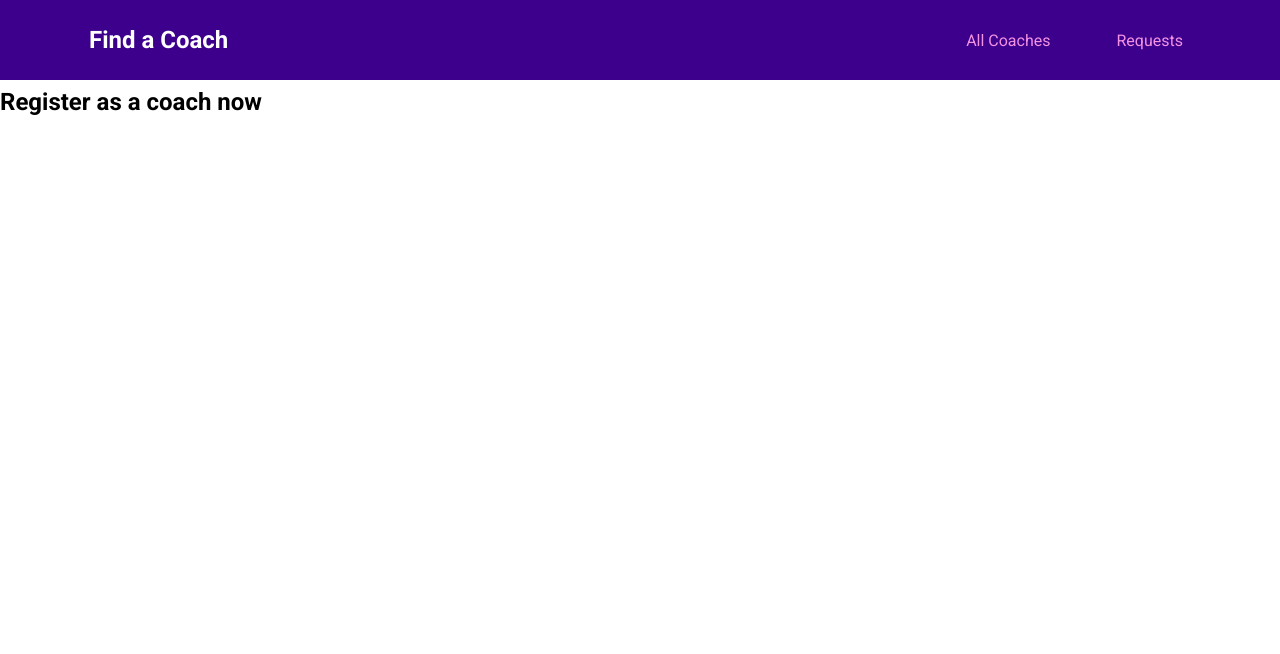
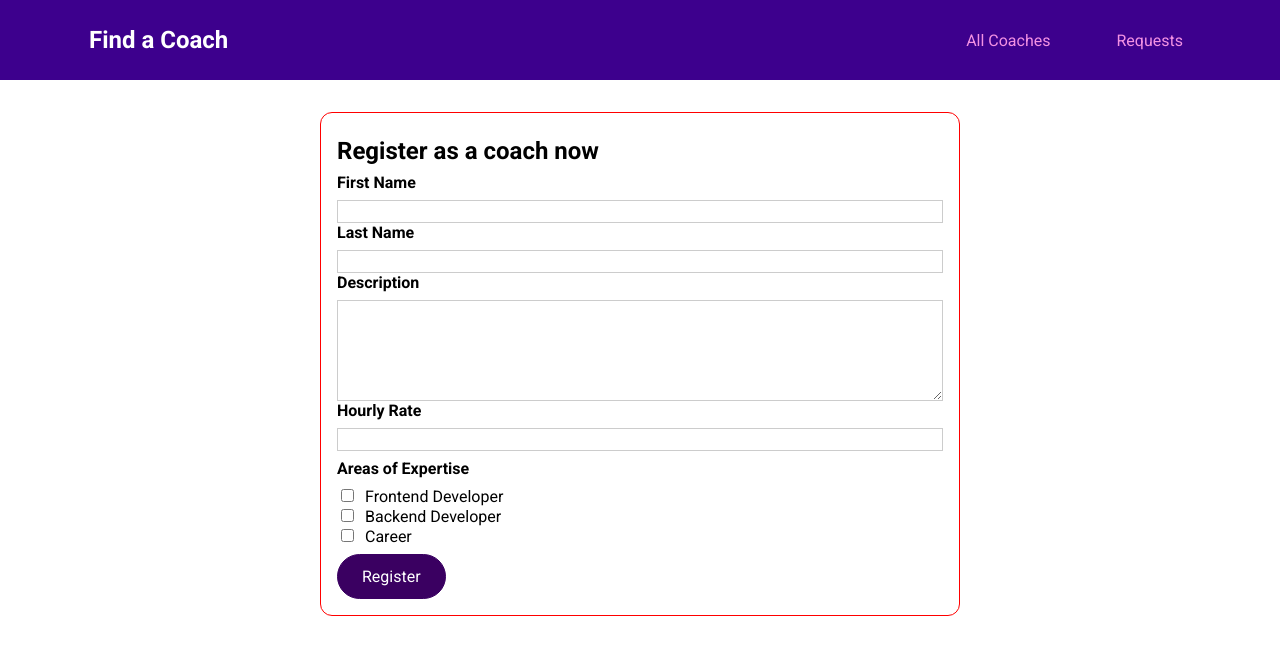
Before and after one commit to Piotrko64/find-coach-firstVueProject, a Vue app: page /register in a window 1280 px wide. Shown: the top 654 px of the page. Built offline with nearby package versions, Linux system fonts and the light colour scheme.

Commit message:
create registartion form

```diff
--- /dev/null
+++ b/src/components/coaches/CoachForm.vue
@@ -0,0 +1,117 @@
+<template>
+  <form @submit.prevent="submitForm">
+    <div class="form-control">
+      <label for="firstName">First Name </label>
+      <input type="text" id="firstname" v-model.trim="firstName" />
+      <label for="lastName">Last Name </label>
+      <input type="text" id="lastName" v-model.trim="lastName" />
+      <label for="description">Description </label>
+      <textarea id="description" rows="5" v-model.trim="description"></textarea>
+      <label for="rate">Hourly Rate </label>
+      <input id="rate" type="number" v-model.number="rate" />
+      <div class="form-control">
+        <h3>Areas of Expertise</h3>
+        <div>
+          <input
+            type="checkbox"
+            id="frontend"
+            value="frontend"
+            v-model="areas"
+          />
+          <label for="frontend">Frontend Developer</label>
+        </div>
+        <div>
+          <input type="checkbox" id="backend" value="backend" v-model="areas" />
+          <label for="backend">Backend Developer</label>
+        </div>
+        <div>
+          <input type="checkbox" id="career" value="career" v-model="areas" />
+          <label for="career">Career</label>
+        </div>
+      </div>
+    </div>
+    <base-button>Register</base-button>
+  </form>
+</template>
+<script>
+export default {
+  emits: ['save-data'],
+  data() {
+    return {
+      firstName: '',
+      lastName: '',
+      description: '',
+      rate: null,
+      areas: [],
+    };
+  },
+  methods: {
+    submitForm() {
+      const formData = {
+        first: this.firstName,
+        last: this.lastName,
+        desc: this.description,
+        rate: this.rate,
+        areas: this.areas,
+      };
+      this.$emit('save-data', formData);
+    },
+  },
+};
+</script>
+<style scoped>
+.form-control {
+  margin: 0.5rem 0;
+}
+
+label {
+  font-weight: bold;
+  display: block;
+  margin-bottom: 0.5rem;
+}
+
+input[type='checkbox'] + label {
+  font-weight: normal;
+  display: inline;
+  margin: 0 0 0 0.5rem;
+}
+
+input,
+textarea {
+  display: block;
+  width: 100%;
+  border: 1px solid #ccc;
+  font: inherit;
+}
+
+input:focus,
+textarea:focus {
+  background-color: #f0e6fd;
+  outline: none;
+  border-color: #3d008d;
+}
+
+input[type='checkbox'] {
+  display: inline;
+  width: auto;
+  border: none;
+}
+
+input[type='checkbox']:focus {
+  outline: #3d008d solid 1px;
+}
+
+h3 {
+  margin: 0.5rem 0;
+  font-size: 1rem;
+}
+
+.invalid label {
+  color: red;
+}
+
+.invalid input,
+.invalid textarea {
+  border: 1px solid red;
+}
+</style>
--- a/src/pages/coaches/CoachRegistration.vue
+++ b/src/pages/coaches/CoachRegistration.vue
@@ -1,9 +1,24 @@
 <template>
   <section>
-    <h2>Register as a coach now</h2>
+    <base-card>
+      <h2>Register as a coach now</h2>
+      <coach-form @save-data="saveData"></coach-form>
+    </base-card>
   </section>
 </template>
 <script>
-export default {};
+import CoachForm from '../../components/coaches/CoachForm.vue';
+export default {
+  components: {
+    CoachForm,
+  },
+  methods: {
+    saveData(data) {
+      console.log(this.$store);
+      this.$store.dispatch('coaches/registerCoach', data);
+      this.$router.push('/');
+    },
+  },
+};
 </script>
-<style></style>
+<style scoped></style>
--- a/src/store/modules/coaches/actions.js
+++ b/src/store/modules/coaches/actions.js
@@ -1 +1,14 @@
-export default {};
+export default {
+  registerCoach(context, data) {
+    const coachData = {
+      id: new Date().getMilliseconds().toString(),
+      firstName: data.first,
+      lastName: data.last,
+      description: data.desc,
+      hourlyRate: data.rate,
+      areas: data.areas,
+    };
+
+    context.commit('registerCoach', coachData);
+  },
+};
--- a/src/store/modules/coaches/mutations.js
+++ b/src/store/modules/coaches/mutations.js
@@ -1 +1,5 @@
-export default {};
+export default {
+  registerCoach(state, payload) {
+    state.coaches.push(payload);
+  },
+};
```
